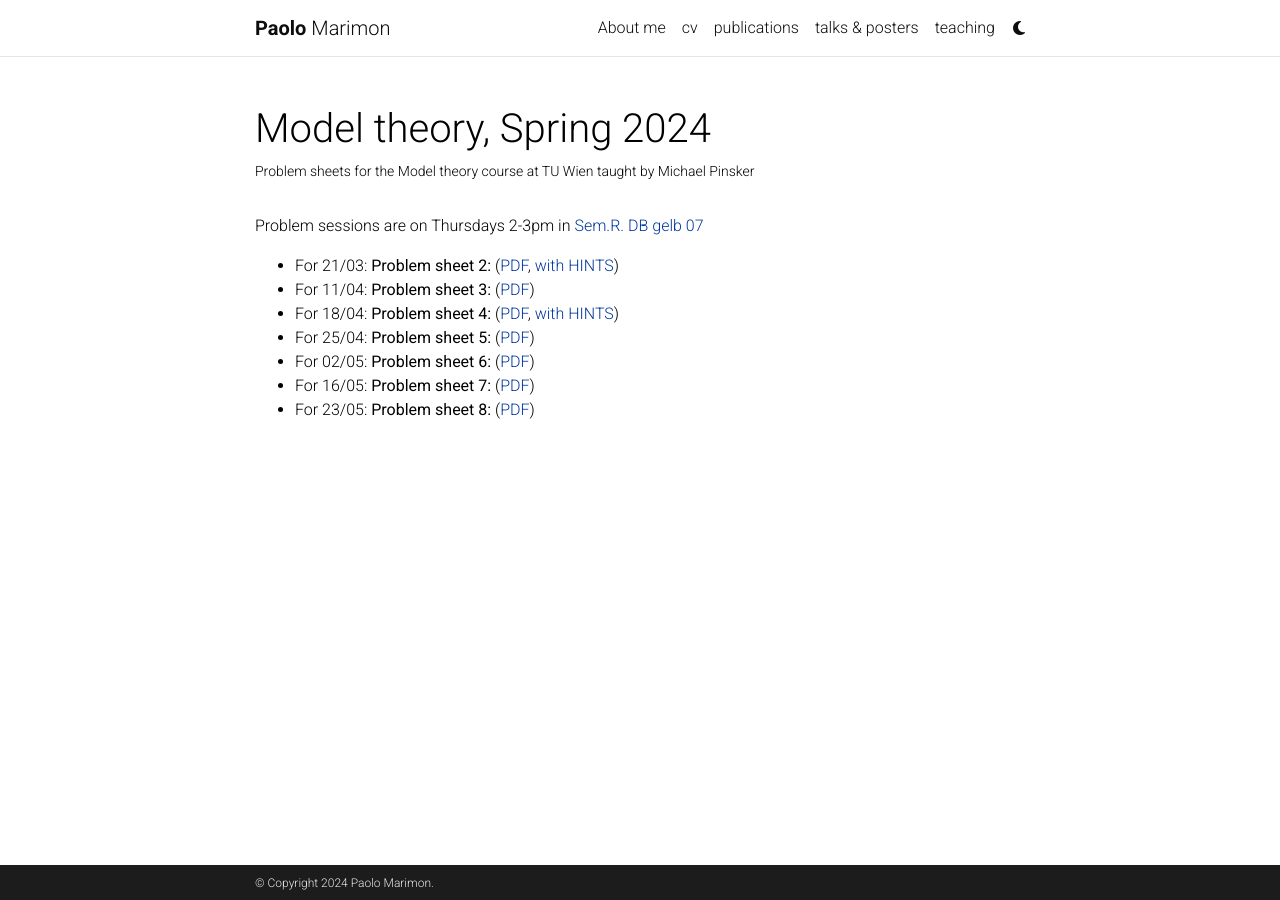
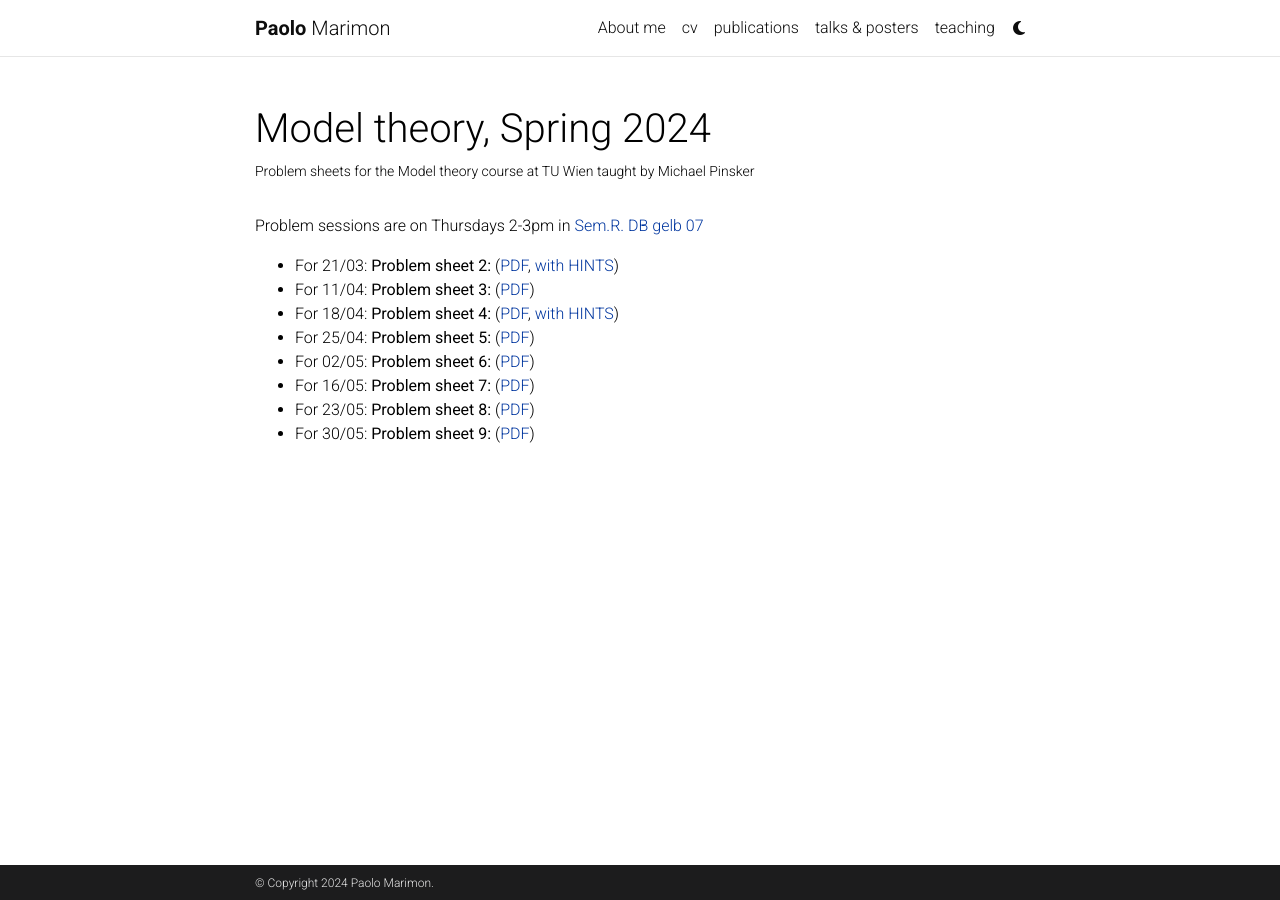
Before and after one commit to paolomarimon/paolomarimon.github.io, a Jekyll site: the page built from _projects/Modeltheory2024.md, in a window 1280 px wide. Built offline with Jekyll 4.4.1, drawn with Linux system fonts in a browser that asks for light colours; comment, search, counter and statistics services are not loaded; a style sheet for code colours, icons or effects is not loaded.

Commit message:
Update Modeltheory2024.md

```diff
--- a/_projects/Modeltheory2024.md
+++ b/_projects/Modeltheory2024.md
@@ -17,3 +17,4 @@
       <li>For 02/05: <b>Problem sheet 6:</b> (<a href="https://paolomarimon.github.io/assets/pdf/MTEX2024/PS6.pdf" target="_blank">PDF</a>) </li>
  <li>For 16/05: <b>Problem sheet 7:</b> (<a href="https://paolomarimon.github.io/assets/pdf/MTEX2024/PS7.pdf" target="_blank">PDF</a>) </li>
  <li>For 23/05: <b>Problem sheet 8:</b> (<a href="https://paolomarimon.github.io/assets/pdf/MTEX2024/PS8.pdf" target="_blank">PDF</a>) </li>
+  <li>For 30/05: <b>Problem sheet 9:</b> (<a href="https://paolomarimon.github.io/assets/pdf/MTEX2024/PS9.pdf" target="_blank">PDF</a>) </li>
```
